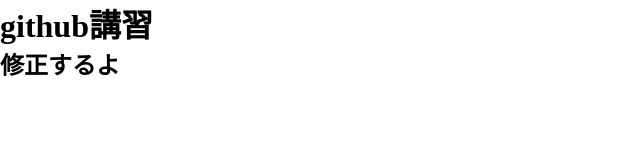
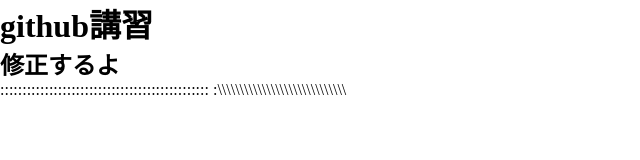
Before and after one commit to bzgtraining/training_my, a plain HTML site: page index.html in a window 1280 px wide. Shown: the whole page, without its empty margins (0-640 px from the left). Drawn offline with Linux system fonts and the light colour scheme.

Commit message:
no message

```diff
--- a/index.html
+++ b/index.html
@@ -10,7 +10,8 @@
 <body>
     <h1>github講習</h1>
     <h2>修正するよ</h2>
-
+<p>:::::::::::::::::::::::::::::::::::::::::::::::
+    :\\\\\\\\\\\\\\\\\\\\\\\\\\\\\</p>
 
 </body>
 </html>
```
